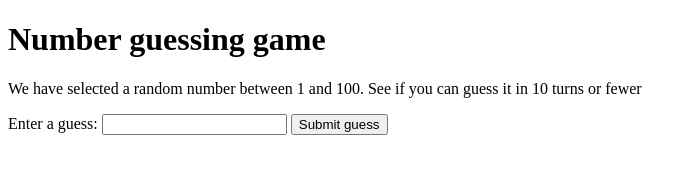
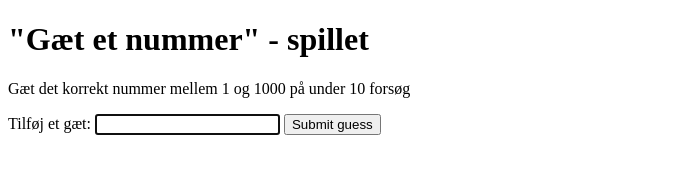
Before and after one commit to ChristianEhlers/Projekt-1, a plain HTML site: page GuessNumber/guessanumber.html in a window 1280 px wide. Shown: the whole page, without its empty margins (0-697 px from the left). Drawn offline with Linux system fonts and the light colour scheme.

Commit message:
Changed html text to Danish

```diff
--- a/GuessNumber/guessanumber.html
+++ b/GuessNumber/guessanumber.html
@@ -3,18 +3,18 @@
 <head>
     <meta charset="UTF-8">
     <meta name="viewport" content="width=device-width, initial-scale=1.0">
-    <title>Guess a number game</title>
+    <title>Gæt et nummer - spillet</title>
 </head>
 <body>
     <h1>
-        Number guessing game
+        "Gæt et nummer" - spillet
     </h1>
 
-    <p>We have selected a random number between 1 and 100. See if you can guess it in 10 turns or fewer</p>
+    <p>Gæt det korrekt nummer mellem 1 og 1000 på under 10 forsøg</p>
 
     <div class="form">
-        <label for="guessField">Enter a guess: </label>
-        <input type="text" id="guessField" class="guessField">
+        <label for="guessField">Tilføj et gæt: </label>
+        <input type="text" id="guessField" class="guessField" required>
         <input type="submit" value="Submit guess" class="guessSubmit">
     </div>
 
--- a/GuessNumber/guessanumber.js
+++ b/GuessNumber/guessanumber.js
@@ -13,10 +13,13 @@ const guessField = document.querySelector('.guessField');
 
 let guessCount = 1;
 let resetButton;
+guessField.focus();
 
 // funktion til at tjekke om en spillers gæt er korrekt eller ej.
 function checkGuess() {
     let userGuess = Number(guessField.value);
+    //userGuess.setAttribute('min', '0');
+    //userGuess.setAttribute('max', '1000');
     if (guessCount === 1) {
         guesses.textContent = 'Previous guesses: ';
     }
@@ -53,7 +56,7 @@ function setGameOver() {
     guessSubmit.disabled = true;
     resetButton = document.createElement('button');
     resetButton.textContent = 'Start new game';
-    document.body.append('resetButton');
+    document.body.appendChild(resetButton);
     resetButton.addEventListener('click', resetGame);
 }
 
--- a/Yatzy/script.js
+++ b/Yatzy/script.js
@@ -30,11 +30,12 @@ input.setAttribute("type", "checkbox");
        div.appendChild(br);
 
 }
+}
 
 function test(){
 	dice = Math.random();
     dice = Math.floor(dice * 6 + 1);
     return dice;
-	}
+}
 
-console.log("hello")
+console.log("hello");
```
Also changed, not shown: 1 other file.
